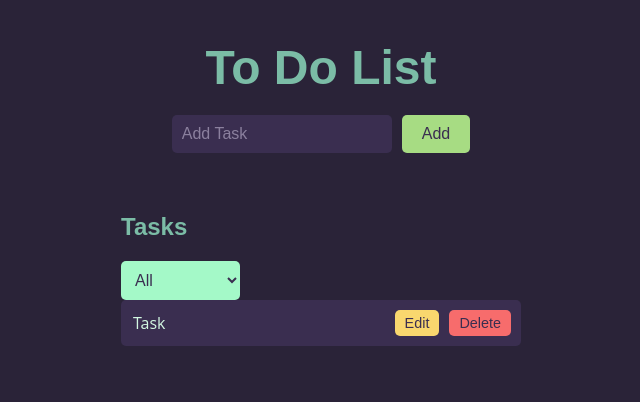
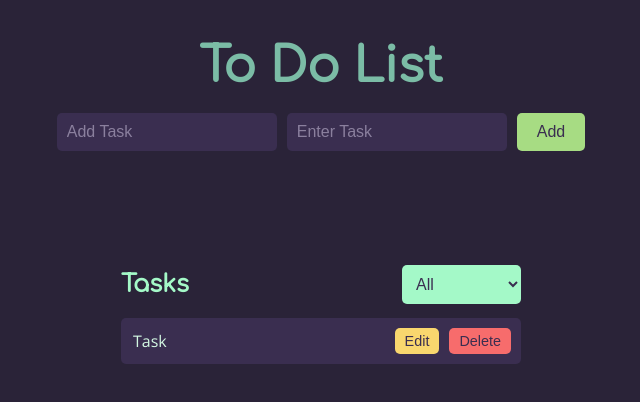
Before and after one commit to mushfikahossain/Interactive_TO-DO-LIST, a plain HTML site: page index.html in a window 1280 px wide. Shown: the whole page, without its empty margins (319-959 px from the left). Drawn offline with nearby package versions, Linux system fonts and the light colour scheme.

Commit message:
Update index.html

```diff
--- a/index.html
+++ b/index.html
@@ -6,6 +6,8 @@
     <title>To Do List</title>
     <link rel="stylesheet" href="style.css">
     <script defer src="script.js"></script>
+    <link href='https://fonts.googleapis.com/css?family=Comfortaa' rel='stylesheet'>
+    <link href='https://fonts.googleapis.com/css?family=Open Sans' rel='stylesheet'>
 </head>
 <body>
 
@@ -13,12 +15,15 @@
         <h1>To Do List</h1>
         <form id="todo-form">
             <input type="text" id="task-input" placeholder="Add Task">
+            <input type="text" id="task-input" placeholder="Enter Task">
             <input type="submit" id="task-submit" value="Add">
         </form>
     </header>
 
         <section class="task-list">
 
+    <section class="task-list">
+        <div class="task-header">
             <h2>Tasks</h2>
 
             <select name="option" id="option">
@@ -26,6 +31,7 @@
                 <option value="Completed" id="completed">Completed</option>
                 <option value="Incomplete" id="incomplete">Incomplete</option>
             </select>
+        </div>
 
             <div id="tasks">
 
@@ -41,6 +47,8 @@
 
             </div>
         </section>
+    </section>
 
 </body>
 </html>
+</html>
```
